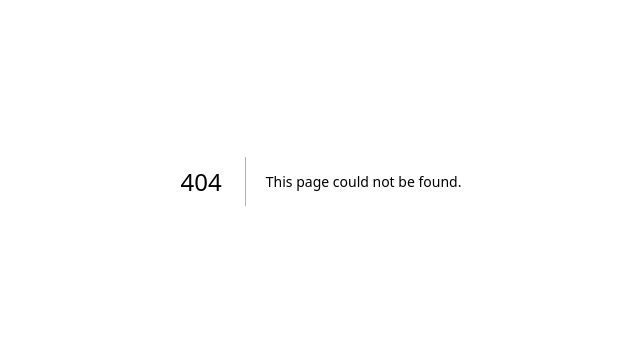
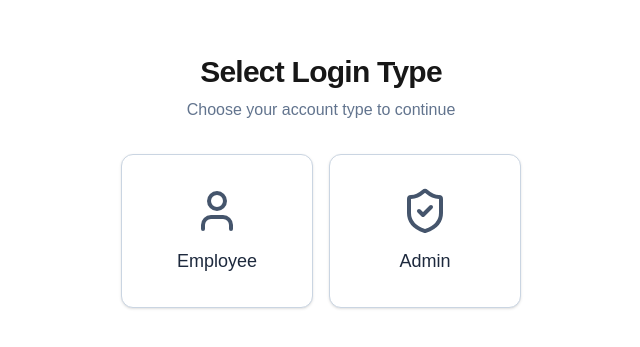
Before and after one commit to manoj24499/org-check-in, a Next.js app: page /login in a window 1280 px wide. Before the commit this address had no page. Shown: the part 219-566 px from the top of the page, without its empty margins (319-959 px from the left). Built offline with nearby package versions, Linux system fonts and the light colour scheme.

Commit message:
added select user page and auth alter

```diff
--- a/app/admin/layout.tsx
+++ b/app/admin/layout.tsx
@@ -2,6 +2,7 @@ import Link from "next/link";
 import { auth } from "@/lib/auth";
 import Providers from "@/components/Providers";
 import SignOutButton from "@/components/SignOutButton";
+import TabSecurity from "@/components/TabSecurity";
 
 export default async function AdminLayout({
   children,
@@ -12,6 +13,7 @@ export default async function AdminLayout({
 
   return (
     <Providers>
+      <TabSecurity />
       <div className="min-h-screen">
         <header className="border-b border-slate-200 bg-white">
           <div className="max-w-6xl mx-auto flex items-center justify-between px-6 py-4">
--- a/app/login/admin/page.tsx
+++ b/app/login/admin/page.tsx
@@ -25,6 +25,7 @@ export default function AdminLoginPage() {
     if (res?.error) {
       setError("Invalid email or password.");
     } else {
+      sessionStorage.setItem("tab_auth", "true");
       router.push("/admin/dashboard");
       router.refresh();
     }
--- a/app/login/employee/page.tsx
+++ b/app/login/employee/page.tsx
@@ -25,6 +25,7 @@ export default function EmployeeLoginPage() {
     if (res?.error) {
       setError("Invalid employee ID or PIN.");
     } else {
+      sessionStorage.setItem("tab_auth", "true");
       router.push("/my-page");
       router.refresh();
     }
--- /dev/null
+++ b/app/login/page.tsx
@@ -0,0 +1,30 @@
+import Link from "next/link";
+import { User, ShieldCheck } from "lucide-react";
+
+export default function LoginSelectionPage() {
+  return (
+    <main className="min-h-screen flex flex-col items-center justify-center gap-8 p-6 text-center">
+      <div>
+        <h1 className="text-3xl font-bold tracking-tight">Select Login Type</h1>
+        <p className="text-slate-500 mt-2">Choose your account type to continue</p>
+      </div>
+
+      <div className="flex flex-col sm:flex-row gap-4">
+        <Link
+          href="/login/employee"
+          className="flex flex-col items-center justify-center gap-3 w-48 rounded-xl border border-slate-300 bg-white p-8 hover:bg-slate-50 hover:border-slate-400 transition shadow-sm"
+        >
+          <User className="w-12 h-12 text-slate-600" />
+          <span className="font-medium text-lg text-slate-800">Employee</span>
+        </Link>
+        <Link
+          href="/login/admin"
+          className="flex flex-col items-center justify-center gap-3 w-48 rounded-xl border border-slate-300 bg-white p-8 hover:bg-slate-50 hover:border-slate-400 transition shadow-sm"
+        >
+          <ShieldCheck className="w-12 h-12 text-slate-600" />
+          <span className="font-medium text-lg text-slate-800">Admin</span>
+        </Link>
+      </div>
+    </main>
+  );
+}
--- a/app/my-page/layout.tsx
+++ b/app/my-page/layout.tsx
@@ -1,6 +1,7 @@
 import { auth } from "@/lib/auth";
 import Providers from "@/components/Providers";
 import SignOutButton from "@/components/SignOutButton";
+import TabSecurity from "@/components/TabSecurity";
 
 export default async function MyPageLayout({
   children,
@@ -11,6 +12,7 @@ export default async function MyPageLayout({
 
   return (
     <Providers>
+      <TabSecurity />
       <div className="min-h-screen">
         <header className="border-b border-slate-200 bg-white">
           <div className="max-w-3xl mx-auto flex items-center justify-between px-6 py-4">
--- /dev/null
+++ b/components/TabSecurity.tsx
@@ -0,0 +1,17 @@
+"use client";
+
+import { useEffect } from "react";
+import { signOut } from "next-auth/react";
+
+export default function TabSecurity() {
+  useEffect(() => {
+    // Check if this specific tab has the login flag
+    const hasLoginFlag = sessionStorage.getItem("tab_auth");
+    if (!hasLoginFlag) {
+      // If it doesn't, force signout to clear cookie and redirect to login
+      signOut({ callbackUrl: "/login" });
+    }
+  }, []);
+
+  return null;
+}
```
